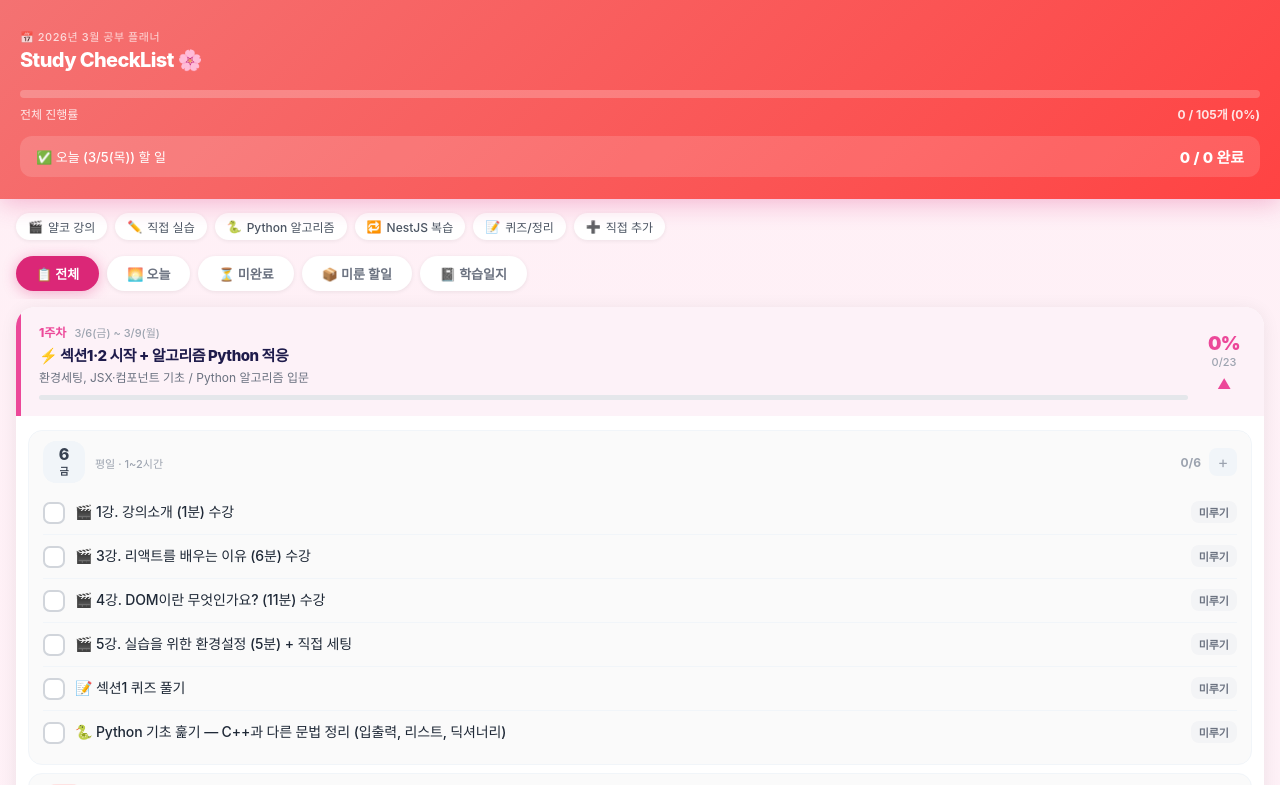
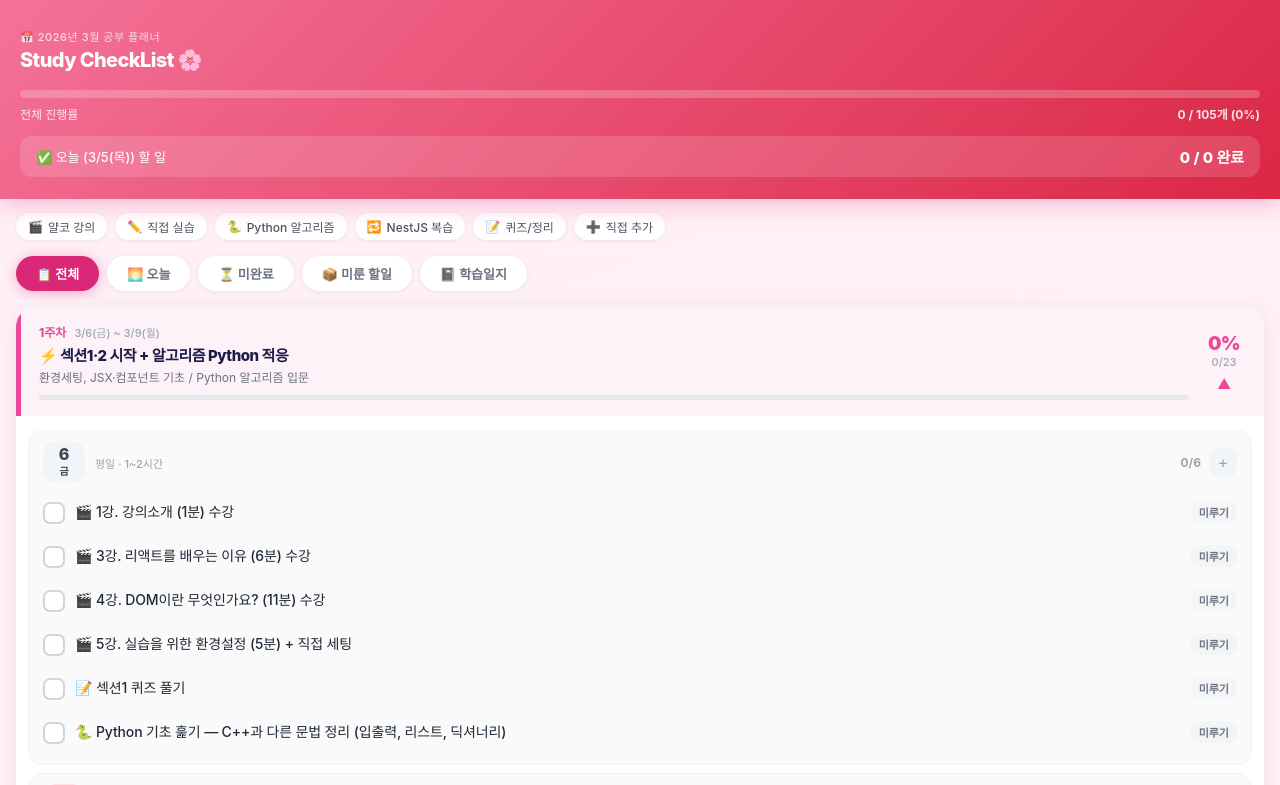
Before and after one commit to MIOsGIT/Checklist-2026, a React (Vite) app: page / in a window 1280 px wide. Shown: the top 785 px of the page. Built offline with nearby package versions, Linux system fonts and the light colour scheme; a web font is replaced by a local one.

Commit message:
색감 재수정

```diff
--- a/src/App.jsx
+++ b/src/App.jsx
@@ -367,7 +367,7 @@ export default function App() {
       <div style={{ minHeight: "100vh", paddingBottom: 48 }}>
 
         {/* HEADER */}
-        <div style={{ background: "linear-gradient(135deg, #f47272ff 0%, #ff4343ff 100%)", padding: "28px 20px 22px", color: "white", position: "sticky", top: 0, zIndex: 100, boxShadow: "0 4px 24px rgba(219,39,119,0.3)" }}>
+        <div style={{ background: "linear-gradient(135deg, #f47299ff 0%, #db2745ff 100%)", padding: "28px 20px 22px", color: "white", position: "sticky", top: 0, zIndex: 100, boxShadow: "0 4px 24px rgba(219,39,119,0.3)" }}>
           <div style={{ fontSize: 11, fontWeight: 500, opacity: 0.75, letterSpacing: "0.05em", marginBottom: 4 }}>📅 2026년 3월 공부 플래너</div>
           <div style={{ fontSize: 20, fontWeight: 800, letterSpacing: "-0.03em", marginBottom: 18 }}>Study CheckList 🌸</div>
           <div style={{ background: "rgba(255,255,255,0.22)", borderRadius: 99, height: 8, marginBottom: 7 }}>
```
